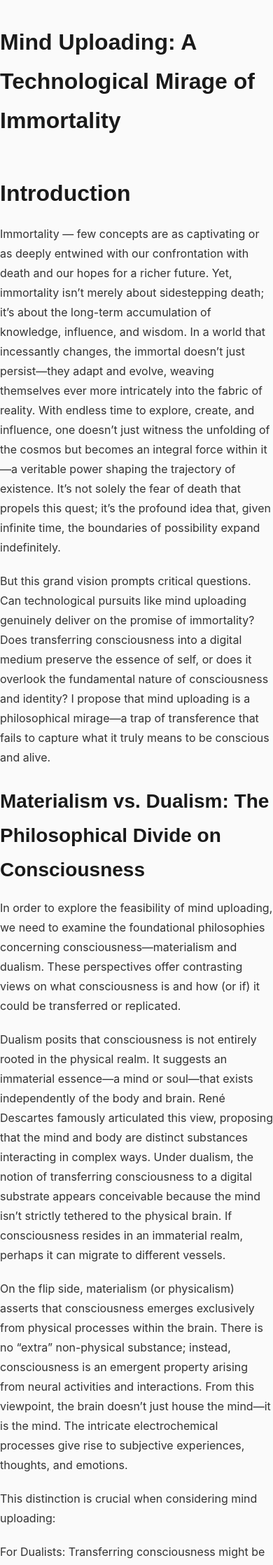
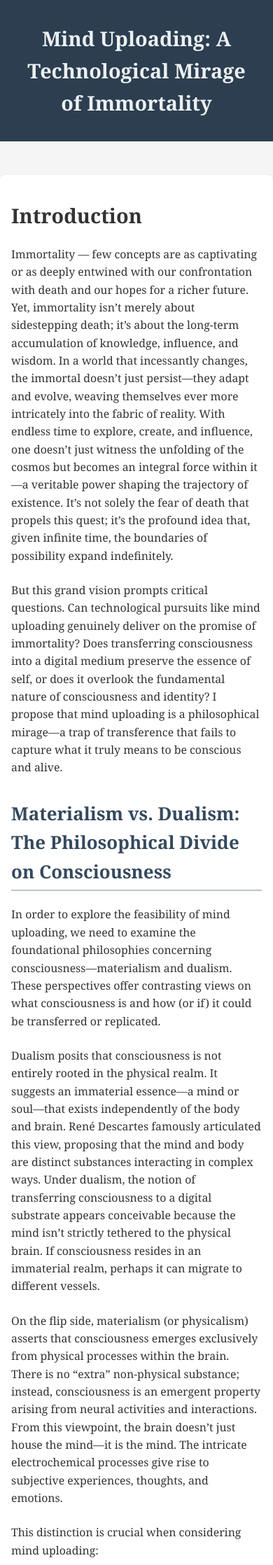
Before and after one commit to SimonNeil/SimonNeil.github.io, a Jekyll site: the page built from _posts/2024-10-16-mind-uploading-immortality.md, in a window 390 px wide. Shown: the top 2236 px of the page at 70% size. Built offline with Jekyll 4.4.1, drawn with Linux system fonts in a browser that asks for light colours.

Commit message:
new csss

```diff
--- a/assets/css/styles.css
+++ b/assets/css/styles.css
@@ -1,342 +1,113 @@
-/* Reset basic elements */
-* {
+/* General styling for the entire blog post */
+body {
+  font-family: 'Georgia', serif;
+  background-color: #f5f5f5;
+  color: #333;
+  line-height: 1.6;
   margin: 0;
   padding: 0;
-    box-sizing: border-box;
 }
 
-  /* Basic styling */
-  body {
-    font-family: 'Inter', sans-serif;
-    line-height: 1.75;
-    color: #2e2e2e;
-    background-color: #fafafa;
-    text-rendering: optimizeLegibility;
-    -webkit-font-smoothing: antialiased;
-    display: flex;
-    flex-direction: column;
-    min-height: 100vh;
+/* Styling the header */
+header {
+  background-color: #2c3e50;
+  color: #ecf0f1;
+  padding: 2rem;
+  text-align: center;
 }
 
-  /* Wrapper */
-  .wrapper {
-    max-width: 800px;
-    margin: 0 auto;
-    padding: 0 20px;
+header h1 {
+  font-size: 2.5em;
+  margin: 0;
 }
 
-  /* Headings */
-  h1, h2, h3, h4, h5, h6 {
-    font-family: 'IBM Plex Sans', sans-serif;
-    font-weight: 600;
-    color: #1a1a1a;
-    margin-bottom: 1rem;
-  }
-
-  h1 {
-    font-size: 2.5rem;
-    margin-top: 2rem;
+/* Main content area */
+main {
+  max-width: 800px;
+  margin: 3rem auto;
+  padding: 1.5rem;
+  background-color: #ffffff;
+  box-shadow: 0 4px 8px rgba(0, 0, 0, 0.1);
+  border-radius: 8px;
 }
 
 h2 {
-    font-size: 2rem;
-    margin-top: 1.5rem;
+  color: #34495e;
+  margin-top: 2rem;
+  font-size: 1.8em;
+  border-bottom: 2px solid #bdc3c7;
+  padding-bottom: 0.3rem;
 }
 
 h3 {
-    font-size: 1.75rem;
-    margin-top: 1.25rem;
-  }
-
-  h4 {
-    font-size: 1.5rem;
-    margin-top: 1rem;
+  color: #2c3e50;
+  margin-top: 1.5rem;
+  font-size: 1.4em;
 }
 
 p {
-    font-size: 1rem;
-    margin-bottom: 1.25rem;
-    color: #333;
+  margin-bottom: 1.5rem;
+  font-size: 1.1em;
 }
 
-  /* Links */
+ul {
+  margin-left: 2rem;
+  list-style-type: disc;
+}
+
+/* Links styling */
 a {
-    color: #0066cc;
+  color: #2980b9;
   text-decoration: none;
-    border-bottom: 1px solid #0066cc;
-    transition: color 0.3s ease, border-bottom-color 0.3s ease;
 }
 
 a:hover {
-    color: #004999;
-    border-bottom-color: #004999;
+  text-decoration: underline;
 }
 
-  /* Images */
-  img {
-    max-width: 100%;
-    height: auto;
-    margin-bottom: 1.5rem;
+/* Footer styling */
+footer {
+  text-align: center;
+  padding: 2rem;
+  background-color: #2c3e50;
+  color: #ecf0f1;
+  margin-top: 3rem;
 }
 
-  /* Lists */
-  ul, ol {
-    margin-left: 1.5rem;
-    margin-bottom: 1.5rem;
+/* Adding a sophisticated hover effect on headers */
+h2:hover, h3:hover {
+  color: #8e44ad;
+  transition: color 0.3s ease;
 }
 
-  li {
-    margin-bottom: 0.5rem;
+/* Blockquote for important highlights */
+blockquote {
+  border-left: 5px solid #3498db;
+  background-color: #ecf0f1;
+  padding: 1rem;
+  font-style: italic;
+  margin: 1.5rem 0;
 }
 
-  /* Blockquotes */
-  blockquote {
-    font-style: italic;
-    color: #555;
-    border-left: 4px solid #ccc;
-    padding-left: 1rem;
-    margin-left: 0;
-    margin-right: 0;
-    margin-bottom: 1.5rem;
+/* Code styling */
+code {
+  background-color: #eaeaea;
+  padding: 0.2rem 0.5rem;
+  border-radius: 4px;
+  font-family: 'Courier New', Courier, monospace;
 }
 
-  /* Code */
-  pre, code {
-    font-family: 'Source Code Pro', monospace;
-    font-size: 0.95rem;
+/* Add responsive styling */
+@media (max-width: 768px) {
+  body {
+      font-size: 90%;
   }
 
-  code {
-    background-color: #f0f0f0;
-    padding: 0.2rem 0.4rem;
-    border-radius: 4px;
+  main {
+      padding: 1rem;
   }
 
-  pre {
-    background-color: #f0f0f0;
-    padding: 1rem;
-    border-radius: 4px;
-    overflow-x: auto;
-    margin-bottom: 1.5rem;
-  }
-
-  /* Tables */
-  table {
-    width: 100%;
-    border-collapse: collapse;
-    margin-bottom: 1.5rem;
-  }
-
-  th, td {
-    padding: 0.75rem;
-    border: 1px solid #ddd;
-  }
-
-  th {
-    background-color: #f5f5f5;
-    text-align: left;
-  }
-
-  /* Header */
-  .site-header {
-    background-color: #ffffff;
-    padding: 1rem 0;
-    border-bottom: 1px solid #e6e6e6;
-    position: sticky;
-    top: 0;
-    z-index: 1000;
-  }
-
-  .site-title {
-    font-family: 'IBM Plex Sans', sans-serif;
-    font-size: 1.75rem;
-    font-weight: 700;
-    color: #1a1a1a;
-  }
-
-  .site-nav {
-    margin-top: 0.5rem;
-  }
-
-  .site-nav a {
-    margin-right: 1rem;
-    font-size: 1rem;
-    color: #1a1a1a;
-  }
-
-  .site-nav a:hover {
-    color: #0066cc;
-  }
-
-  /* Footer */
-  .site-footer {
-    background-color: #ffffff;
-    padding: 2rem 0;
-    border-top: 1px solid #e6e6e6;
-    margin-top: auto;
-  }
-
-  .footer-content {
-    display: flex;
-    flex-wrap: wrap;
-    justify-content: space-between;
-  }
-
-  .footer-col {
-    flex: 1 1 200px;
-    margin-bottom: 1rem;
-  }
-
-  .footer-heading {
-    font-family: 'IBM Plex Sans', sans-serif;
-    font-size: 1.25rem;
-    font-weight: 600;
-    margin-bottom: 0.75rem;
-    color: #1a1a1a;
-  }
-
-  .footer-links, .social-media-list {
-    list-style: none;
-    padding: 0;
-  }
-
-  .footer-links li, .social-media-list li {
-    margin-bottom: 0.5rem;
-  }
-
-  .footer-links a, .social-media-list a {
-    color: #333;
-    text-decoration: none;
-  }
-
-  .footer-links a:hover, .social-media-list a:hover {
-    color: #0066cc;
-  }
-
-  /* Media Queries */
-  @media (max-width: 800px) {
-    h1 {
-      font-size: 2rem;
-    }
-
-    h2 {
-      font-size: 1.75rem;
-    }
-
-    h3 {
-      font-size: 1.5rem;
-    }
-
-    .footer-content {
-      flex-direction: column;
-    }
-
-    .footer-col {
-      margin-bottom: 1.5rem;
+  header h1 {
+      font-size: 2em;
   }
 }
-
-  @media (max-width: 500px) {
-    body {
-      font-size: 0.95rem;
-    }
-
-    .site-title {
-      font-size: 1.5rem;
-    }
-
-    .site-nav a {
-      margin-right: 0.5rem;
-      font-size: 0.95rem;
-    }
-  }
-
-  /* Additional Styling */
-
-  /* Highlight important text */
-  .highlight {
-    background-color: #ffffcc;
-    padding: 0 0.2rem;
-  }
-
-  /* HR styling */
-  hr {
-    border: none;
-    border-top: 1px solid #e6e6e6;
-    margin: 2rem 0;
-  }
-
-  /* Button styling */
-  .button {
-    display: inline-block;
-    background-color: #0066cc;
-    color: #ffffff;
-    padding: 0.6rem 1.2rem;
-    border-radius: 4px;
-    text-decoration: none;
-    transition: background-color 0.3s ease;
-  }
-
-  .button:hover {
-    background-color: #004999;
-  }
-
-  /* Quote citation */
-  blockquote footer {
-    font-size: 0.9rem;
-    color: #777;
-    margin-top: 0.5rem;
-  }
-
-  /* Form styling */
-  input[type="text"],
-  input[type="email"],
-  textarea {
-    width: 100%;
-    padding: 0.75rem;
-    margin-bottom: 1rem;
-    border: 1px solid #ccc;
-    border-radius: 4px;
-  }
-
-  input[type="submit"],
-  button {
-    background-color: #0066cc;
-    color: #ffffff;
-    padding: 0.75rem 1.5rem;
-    border: none;
-    border-radius: 4px;
-    cursor: pointer;
-  }
-
-  input[type="submit"]:hover,
-  button:hover {
-    background-color: #004999;
-  }
-
-  /* Alert messages */
-  .alert {
-    padding: 1rem;
-    border-radius: 4px;
-    margin-bottom: 1.5rem;
-  }
-
-  .alert-info {
-    background-color: #e6f7ff;
-    color: #005073;
-  }
-
-  .alert-warning {
-    background-color: #fff4e5;
-    color: #995700;
-  }
-
-  .alert-success {
-    background-color: #e6ffed;
-    color: #007d3c;
-  }
-
-  .alert-danger {
-    background-color: #ffeded;
-    color: #a60000;
-  }
```
Lines whose indentation alone changed are shown as unchanged.
